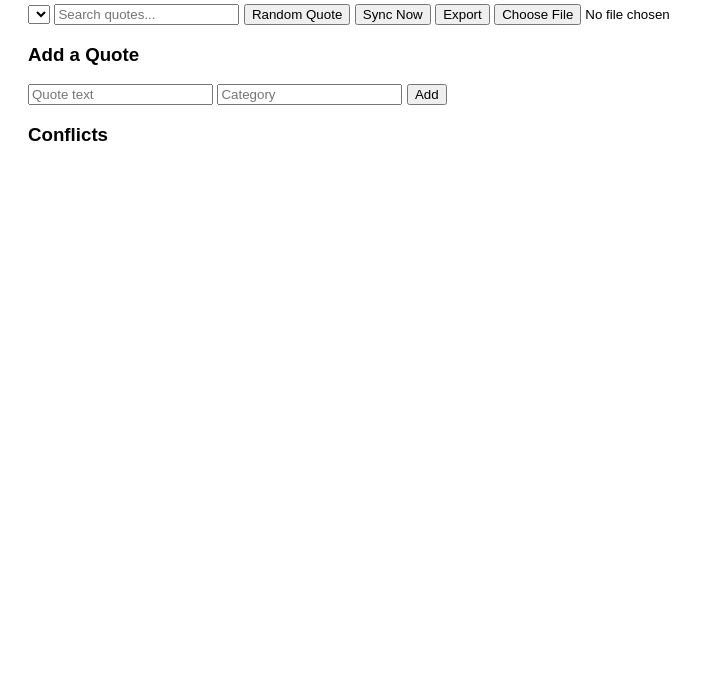
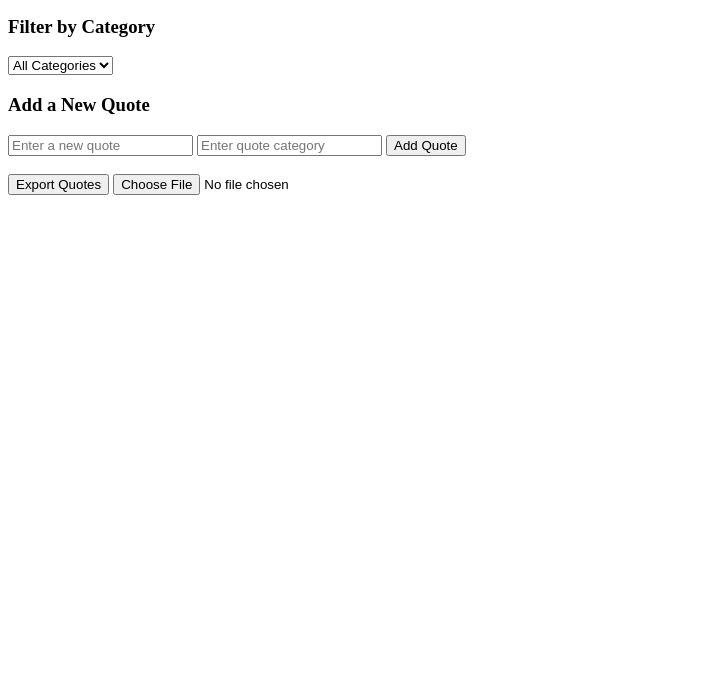
Before and after one commit to BisharAH/alx_fe_javascript, a plain HTML site: page dom-manipulation/index.html in a window 1280 px wide. Shown: the part 104-800 px from the top of the page, without its empty margins (0-724 px from the left). Drawn offline with Linux system fonts and the light colour scheme.

Commit message:
Update index.html

```diff
--- a/dom-manipulation/index.html
+++ b/dom-manipulation/index.html
@@ -1,44 +1,35 @@
 <!DOCTYPE html>
 <html lang="en">
 <head>
-  <meta charset="UTF-8" />
+  <meta charset="UTF-8">
+  <meta name="viewport" content="width=device-width, initial-scale=1.0">
   <title>Dynamic Quote Generator</title>
-  <style>
-    body { font-family: sans-serif; padding: 20px; }
-    .quote { margin: 10px 0; font-size: 1.1em; }
-    .category { font-size: 0.9em; color: #666; }
-    #syncBanner { display:none; padding:8px; margin-bottom:10px; border-radius:5px; }
-    #syncBanner.ok { background:#d7f9d7; color:#065f08; }
-    #syncBanner.warn { background:#ffe7d7; color:#8a3a00; }
-  </style>
 </head>
 <body>
   <h1>Dynamic Quote Generator</h1>
 
-  <div id="syncBanner"></div>
+  <!-- Quote Display -->
+  <div id="quoteDisplay"></div>
+  <button id="newQuote">Show New Quote</button>
 
-  <div>
-    <select id="categoryFilter"></select>
-    <input type="text" id="searchInput" placeholder="Search quotes...">
-    <button id="newQuote">Random Quote</button>
-    <button id="syncNow">Sync Now</button>
-    <button id="exportBtn">Export</button>
-    <input type="file" id="importFile" accept="application/json">
-  </div>
+  <!-- Category Filter -->
+  <h3>Filter by Category</h3>
+  <select id="categoryFilter" onchange="filterQuotes()">
+    <option value="all">All Categories</option>
+    <!-- Categories will be added dynamically -->
+  </select>
 
-  <div id="quoteDisplay"></div>
-  <p id="counts"></p>
+  <!-- Static Add Form (from Task 0 instructions) -->
+  <h3>Add a New Quote</h3>
+  <input id="newQuoteText" type="text" placeholder="Enter a new quote">
+  <input id="newQuoteCategory" type="text" placeholder="Enter quote category">
+  <button onclick="addQuote()">Add Quote</button>
 
-  <h3>Add a Quote</h3>
-  <input id="newQuoteText" placeholder="Quote text">
-  <input id="newQuoteCategory" placeholder="Category">
-  <button id="addBtn">Add</button>
+  <!-- Required for Task 1 -->
+  <br><br>
+  <button id="exportBtn">Export Quotes</button>
+  <input type="file" id="importFile" accept=".json" onchange="importFromJsonFile(event)">
 
-  <h3>Conflicts</h3>
-  <div id="conflictList"></div>
-
-  <script>
-    // paste your big JS block here (the one your checker flagged)
-  </script>
+  <script src="script.js"></script>
 </body>
 </html>
```
